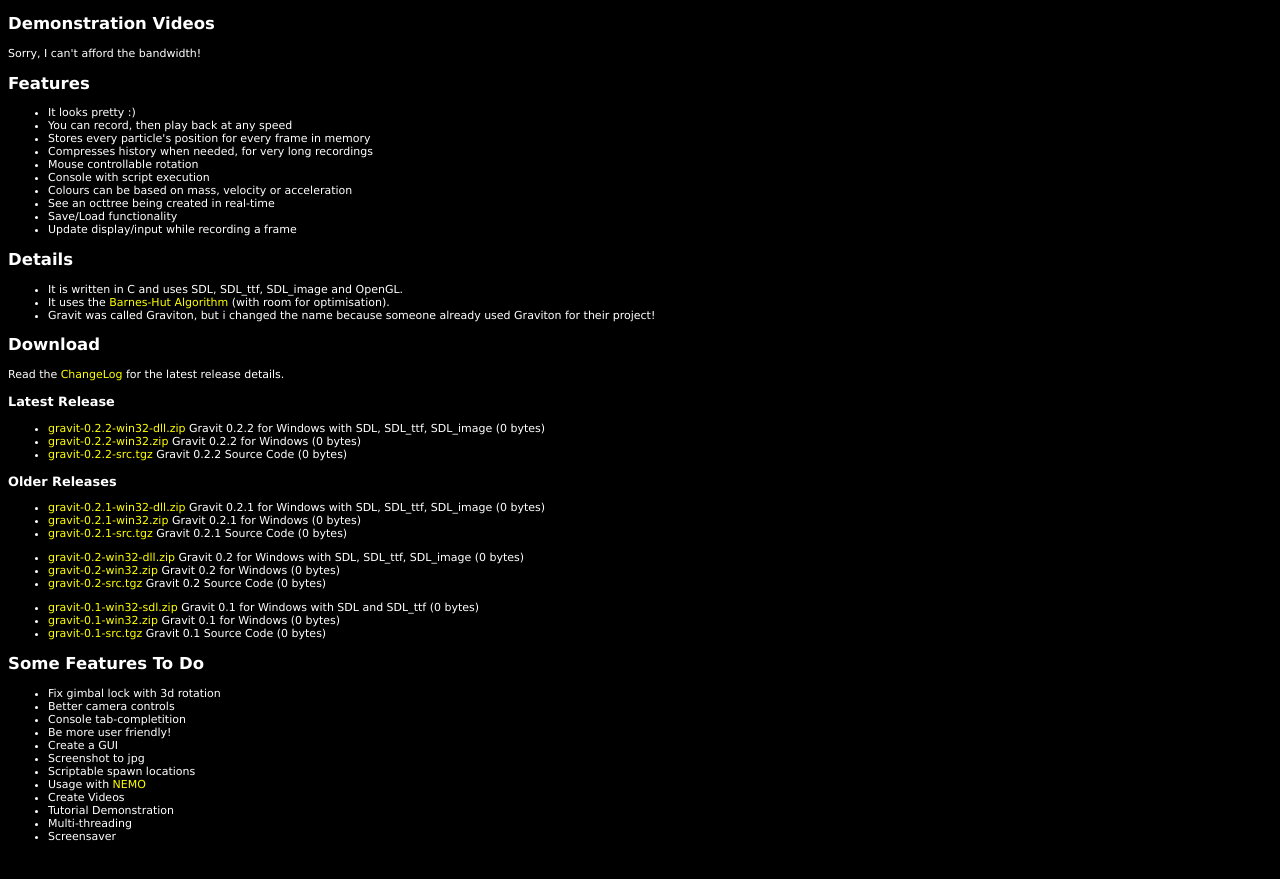
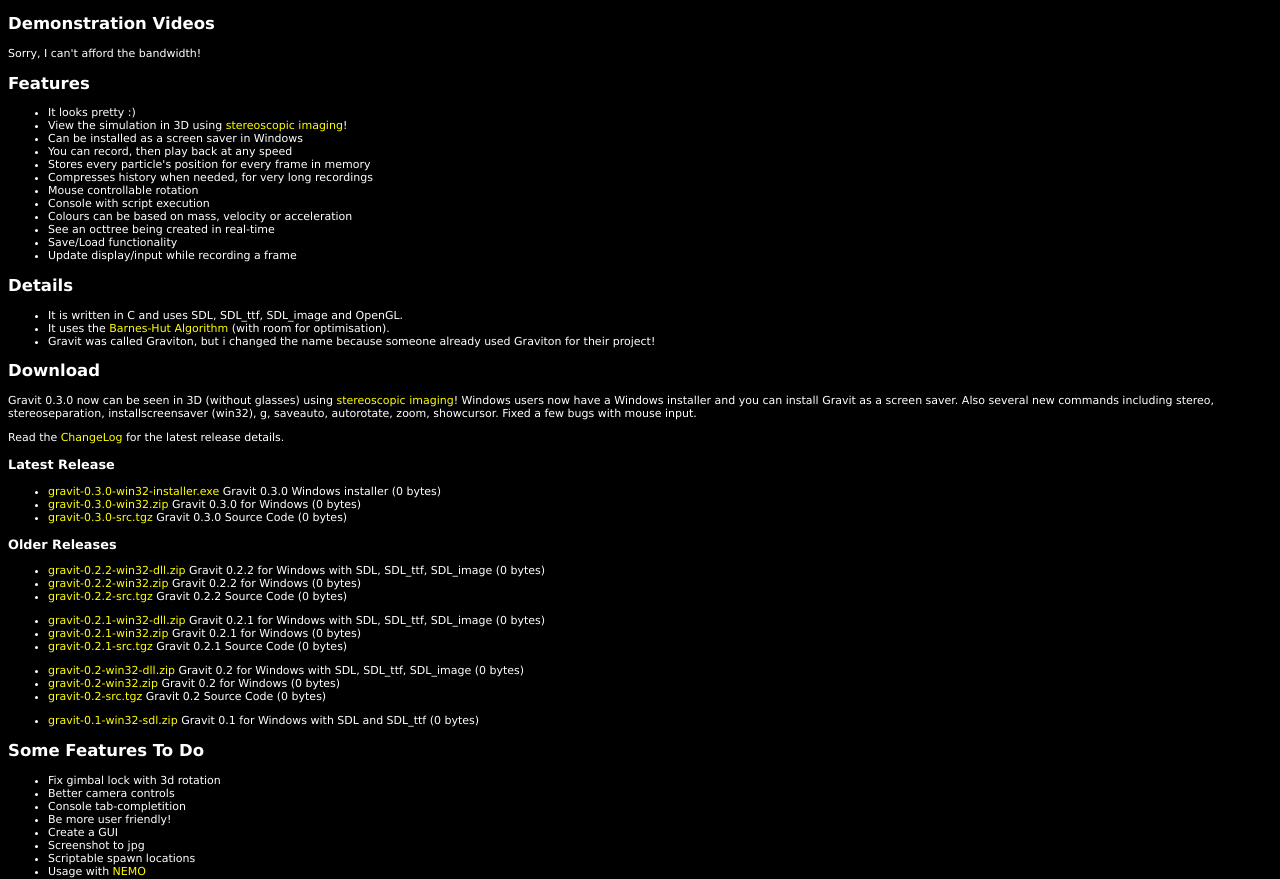
Before and after one commit to gak/gravit, a PHP site: page / in a window 1280 px wide. Shown: the part 675-1554 px from the top of the page. Before the commit the page ends 1516 px from the top, so only its background shows below. Run offline with PHP 8.4, Linux system fonts and the light colour scheme.

Commit message:
version bump 0.3.1 screensaver.cfg had Windows instead of UNIX format www update
git-svn-id: svn://gakman.com/gravit/trunk@128 60970b36-f649-e149-802f-859a9d0a703e

```diff
--- a/www/index.php
+++ b/www/index.php
@@ -74,6 +74,8 @@
 <h2>Features</h2>
 <ul>
 <li>It looks pretty :)</li>
+<li>View the simulation in 3D using <a href="http://en.wikipedia.org/wiki/Stereoscopy">stereoscopic imaging</a>!</li>
+<li>Can be installed as a screen saver in Windows</li>
 <li>You can record, then play back at any speed</li>
 <li>Stores every particle's position for every frame in memory</li>
 <li>Compresses history when needed, for very long recordings</li>
@@ -93,6 +95,7 @@
 </ul>
 
 <h2>Download</h2>
+<p>Gravit 0.3.0 now can be seen in 3D (without glasses) using <a href="http://en.wikipedia.org/wiki/Stereoscopy">stereoscopic imaging</a>! Windows users now have a Windows installer and you can install Gravit as a screen saver. Also several new commands including stereo, stereoseparation, installscreensaver (win32), g, saveauto, autorotate, zoom, showcursor. Fixed a few bugs with mouse input.</p>
 <p>Read the <a href="dist/ChangeLog">ChangeLog</a> for the latest release details.</p>
 <?
 
@@ -106,12 +109,17 @@
 
 	echo '<ul>';
 
-	if ($ver == "0.1")
+	if ($ver == "0.1") {
 		showFile("gravit-$ver-win32-sdl.zip", "Gravit $ver for Windows with SDL and SDL_ttf");
-	else
+	} else if ($ver == "0.2" || $ver == "0.2.1" || $ver == "0.2.2") {
 		showFile("gravit-$ver-win32-dll.zip", "Gravit $ver for Windows with SDL, SDL_ttf, SDL_image");
-	showFile("gravit-$ver-win32.zip", "Gravit $ver for Windows");
-	showFile("gravit-$ver-src.tgz", "Gravit $ver Source Code");
+		showFile("gravit-$ver-win32.zip", "Gravit $ver for Windows");
+		showFile("gravit-$ver-src.tgz", "Gravit $ver Source Code");
+	} else {
+		showFile("gravit-$ver-win32-installer.exe", "Gravit $ver Windows installer");
+		showFile("gravit-$ver-win32.zip", "Gravit $ver for Windows");
+		showFile("gravit-$ver-src.tgz", "Gravit $ver Source Code");
+	}
 
 	echo '</ul>';
 
@@ -125,9 +133,10 @@
 
 
 showFileHeading("Latest Release");
-showFiles("0.2.2");
+showFiles("0.3.0");
 
 showFileHeading("Older Releases");
+showFiles("0.2.2");
 showFiles("0.2.1");
 showFiles("0.2");
 showFiles("0.1");
```
Also changed, not shown: 6 other files.
